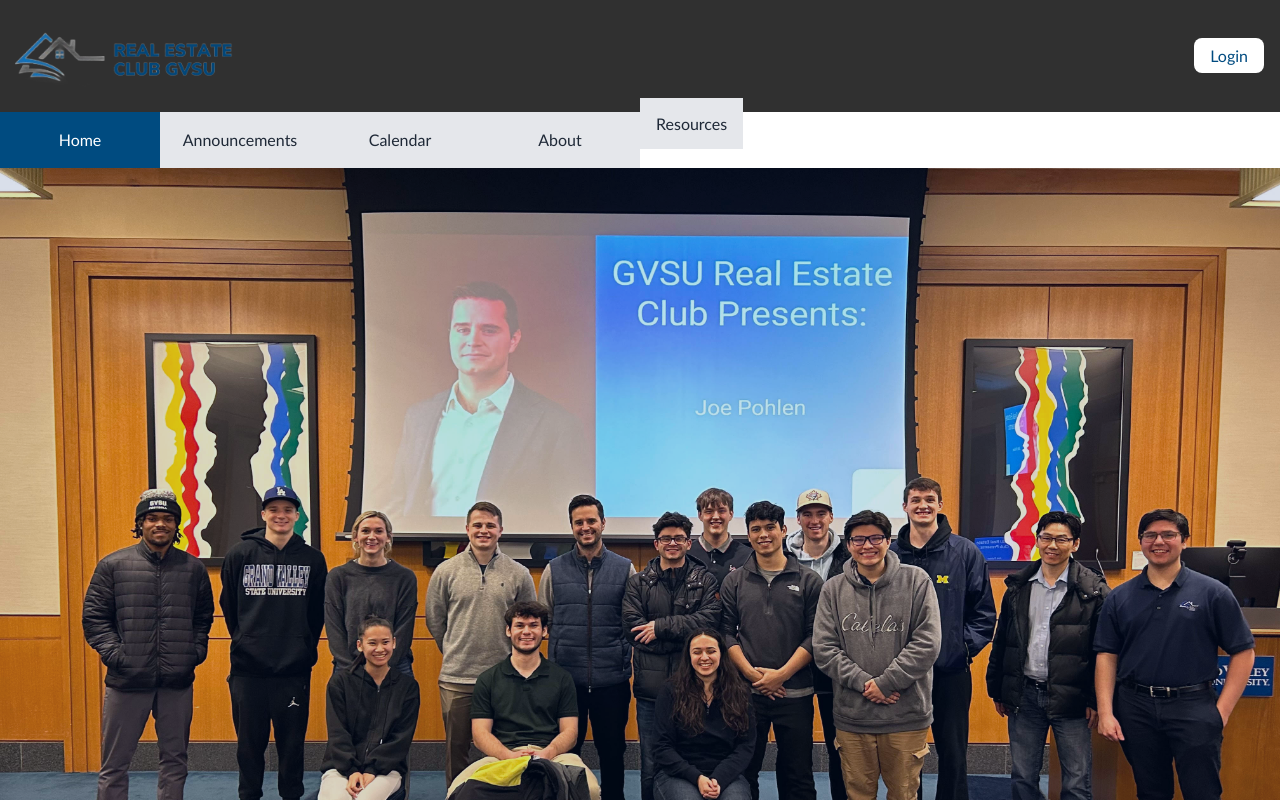
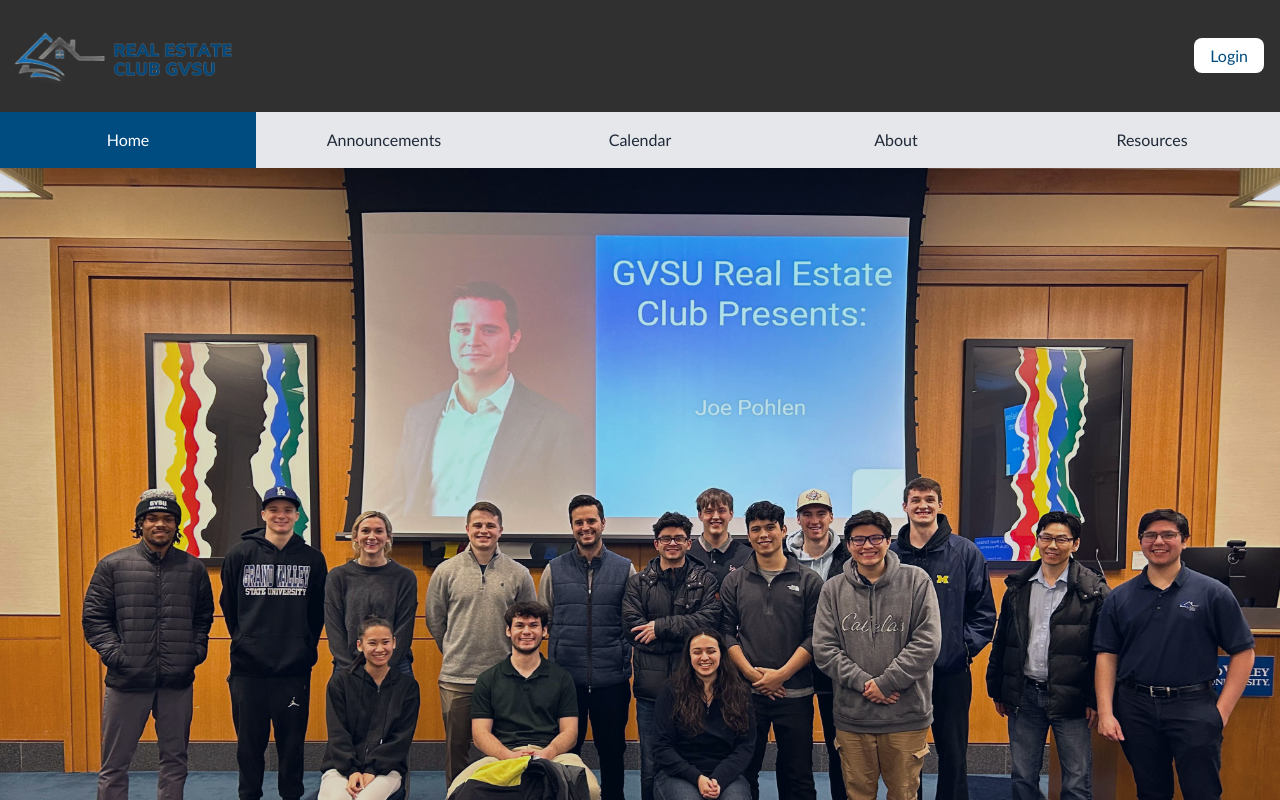
Before and after one commit to Emiller3425/realEstateClub, a React (Create React App) app in the folder web/: page / in a window 1280 px wide. Shown: the top 800 px of the page. Built offline with nearby package versions, Linux system fonts and the light colour scheme; no server answers.

Commit message:
hopefully refresh is fixed

```diff
--- a/web/src/App.js
+++ b/web/src/App.js
@@ -82,16 +82,12 @@ function Tabs() {
   };
 
   return (
-    <div className="flex flex-col md:flex-row w-full">
-      <div className="flex w-full overflow-x-auto">
-        <Link to="/" className={`w-full px-4 py-2 md:py-4 text-center ${getTabClass('/')}`}>Home</Link>
-        <Link to="/announcements" className={`w-full px-4 py-2 md:py-4 text-center ${getTabClass('/announcements')}`}>Announcements</Link>
-        <Link to="/calendar" className={`w-full px-4 py-2 md:py-4 text-center ${getTabClass('/calendar')}`}>Calendar</Link>
-        <Link to="/about" className={`w-full px-4 py-2 md:py-4 text-center ${getTabClass('/about')}`}>About</Link>
-      </div>
-      <div className="w-full">
-        <Link to="/resources" className={`w-full px-4 py-2 md:py-4 text-center ${getTabClass('/resources')}`}>Resources</Link>
-      </div>
+    <div className="flex flex-wrap md:flex-nowrap w-full overflow-x-auto">
+      <Link to="/" className={`flex-1 px-4 py-2 md:py-4 text-center ${getTabClass('/')}`}>Home</Link>
+      <Link to="/announcements" className={`flex-1 px-4 py-2 md:py-4 text-center ${getTabClass('/announcements')}`}>Announcements</Link>
+      <Link to="/calendar" className={`flex-1 px-4 py-2 md:py-4 text-center ${getTabClass('/calendar')}`}>Calendar</Link>
+      <Link to="/about" className={`flex-1 px-4 py-2 md:py-4 text-center ${getTabClass('/about')}`}>About</Link>
+      <Link to="/resources" className={`flex-1 px-4 py-2 md:py-4 text-center ${getTabClass('/resources')}`}>Resources</Link>
     </div>
   );
 }
```
